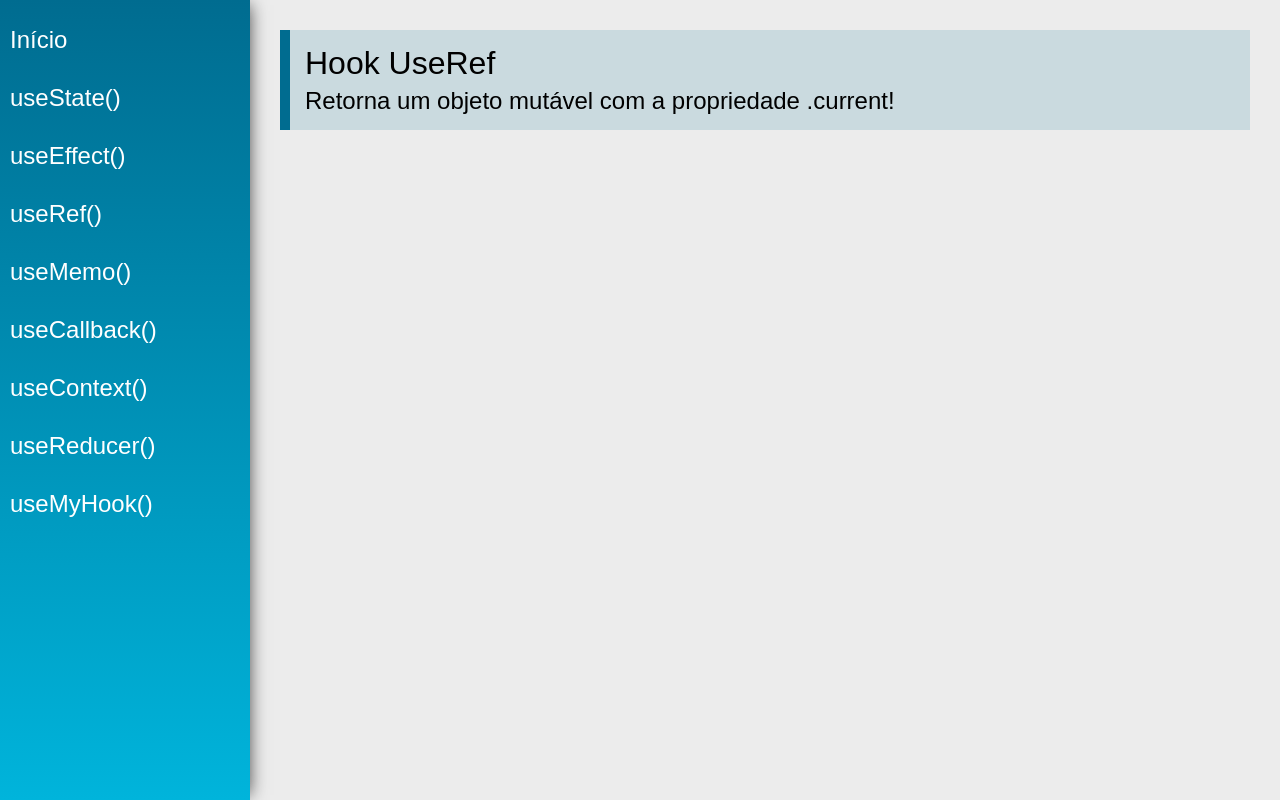
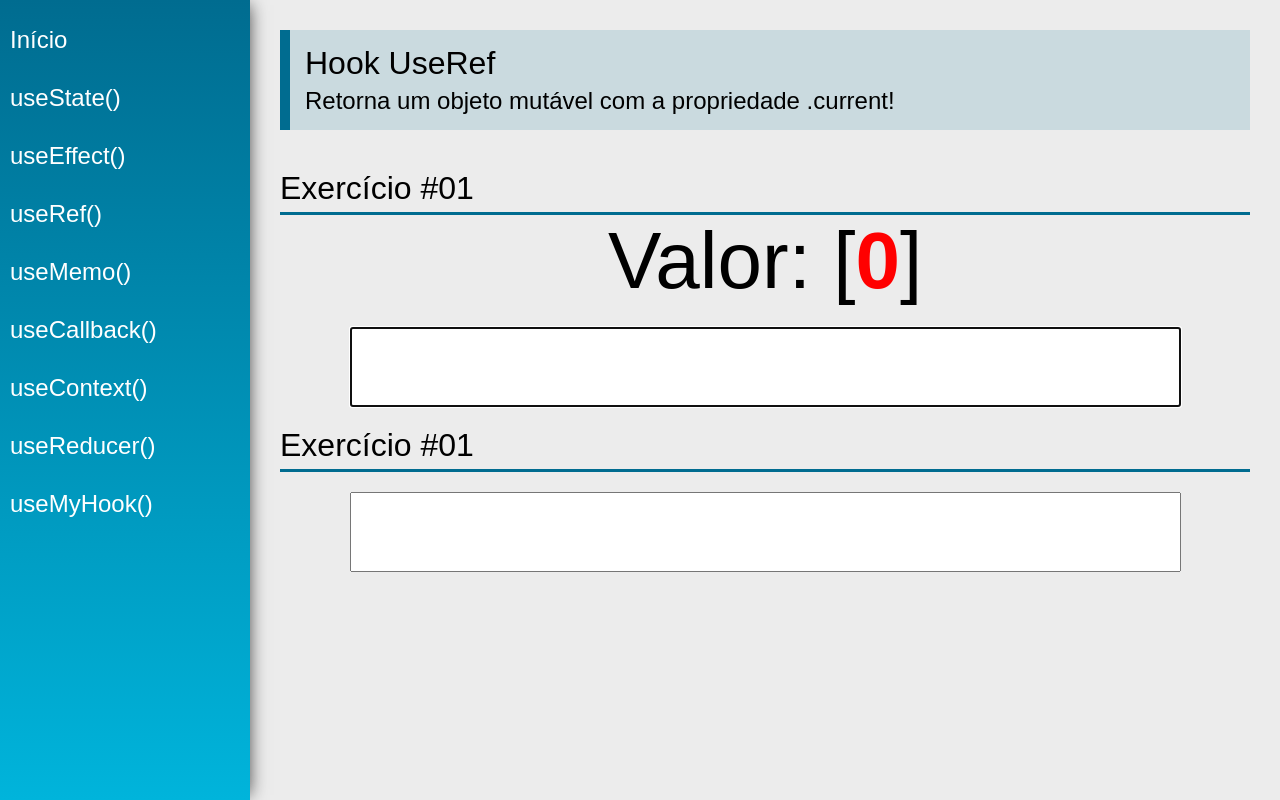
Before and after one commit to FelipeeM/react-hooks, a React (Create React App) app: page /useRef in a window 1280 px wide. Built offline with nearby package versions, Linux system fonts and the light colour scheme.

Commit message:
UseRef() and merge challenge

```diff
--- a/src/views/examples/UseRef.jsx
+++ b/src/views/examples/UseRef.jsx
@@ -1,13 +1,87 @@
-import React from 'react'
+import React, { useEffect, useRef, useState } from 'react'
 import PageTitle from '../../components/layout/PageTitle'
+import SectionTitle from '../../components/layout/SectionTitle'
+
+function merge(s1,s2,firstString){
+    let merge = ""
+    let n = s1.length+s2.length
+
+    for(let i = 0;i < n;i++){
+        if(firstString === "s1"){
+            if(s1.length > i){
+                merge += s1[i]
+            }if(s2.length > i){
+                merge += s2[i]
+            }
+        }else{
+            if(s2.length > i){
+                merge += s2[i]
+            }if(s1.length > i){
+                merge += s1[i]
+            }
+        }
+    }
+    return merge == undefined ? merge : merge
+}
+
 
 const UseRef = (props) => {
+    const [value1,setValue1] = useState('')
+    const [value2,setValue2] = useState('')
+    const [firstString,setFirstString] = useState('')
+    const count = useRef(0)
+    const myInput1 = useRef(null)
+    const myInput2 = useRef(null)
+
+    useEffect(function(){
+        count.current ++
+        myInput2.current.focus()
+    },[value1])
+
+    useEffect(function(){
+        count.current ++
+        myInput1.current.focus()
+    },[value2])
+
+    useEffect(function(){
+        if(value1.length >= value2.length && value1.length+value2.length === 1) {
+            console.log('>>>>>> S1 <<<<<<<')
+            setFirstString("s1")
+        }else if(value1.length+value2.length === 1){
+            console.log('>>>>>> S2 <<<<<<<')
+            setFirstString("s2")
+        }
+    },[value1,value2])
+
     return (
         <div className="UseRef">
             <PageTitle
                 title="Hook UseRef"
                 subtitle="Retorna um objeto mutável com a propriedade .current!"
             />
+            <SectionTitle title="Exercício #01"></SectionTitle>
+            <div className="center">
+                <div>
+                    <span className="text">Valor: </span>
+                    <span className="text">{merge(value1,value2,firstString)} [</span>
+                    <span className="text red">{count.current}</span>
+                    <span className="text">]</span>
+
+                </div>
+                <input type="text" className="input"
+                    ref={myInput1}
+                    value={value1}
+                    onChange={e => setValue1(e.target.value)}
+                />
+            </div>
+            <SectionTitle title="Exercício #01"></SectionTitle>
+            <div className="center">
+                <input type="text" className="input"
+                    ref={myInput2}
+                    value={value2}
+                    onChange={e => setValue2(e.target.value)}
+                />
+            </div>
         </div>
     )
 }
```
